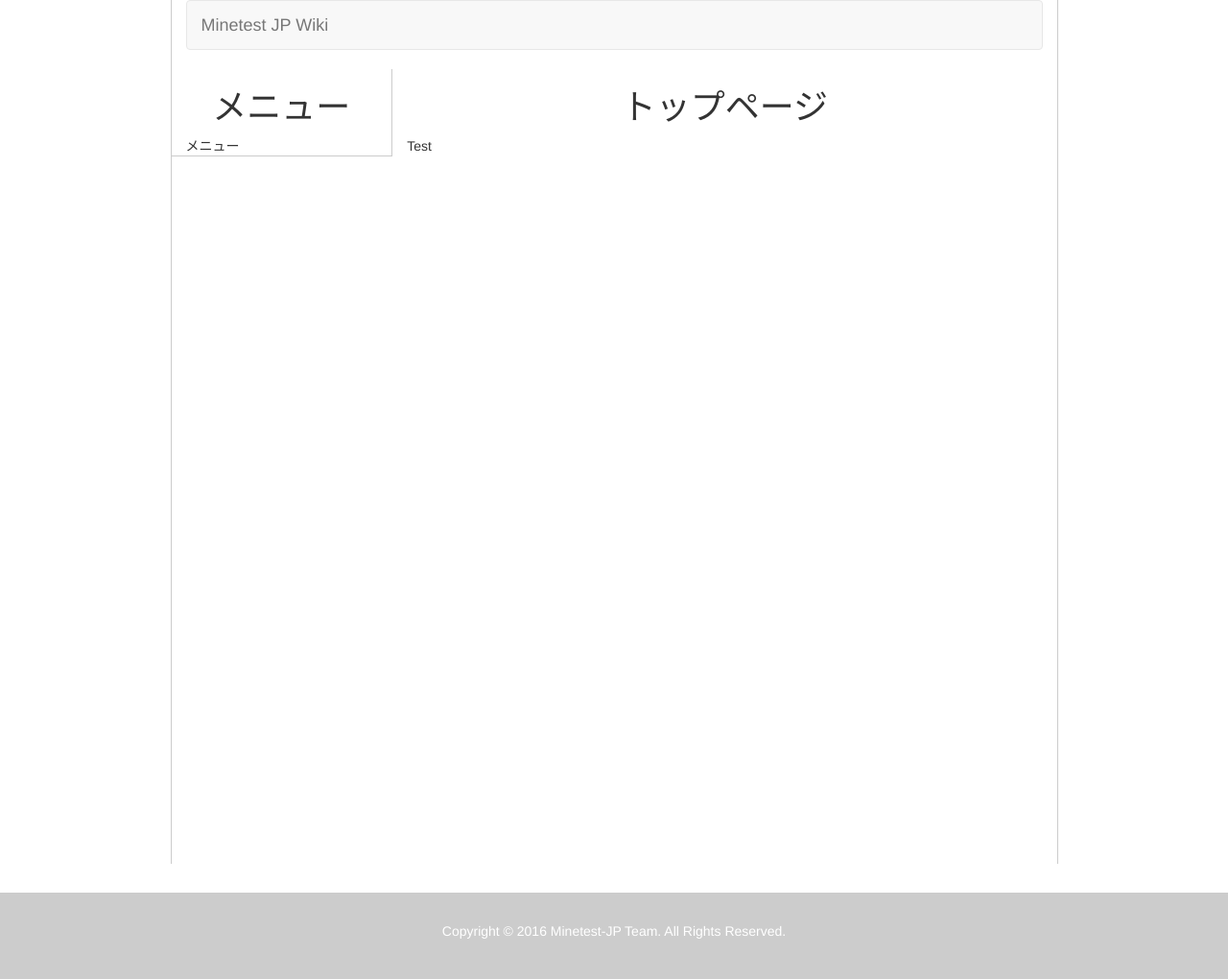
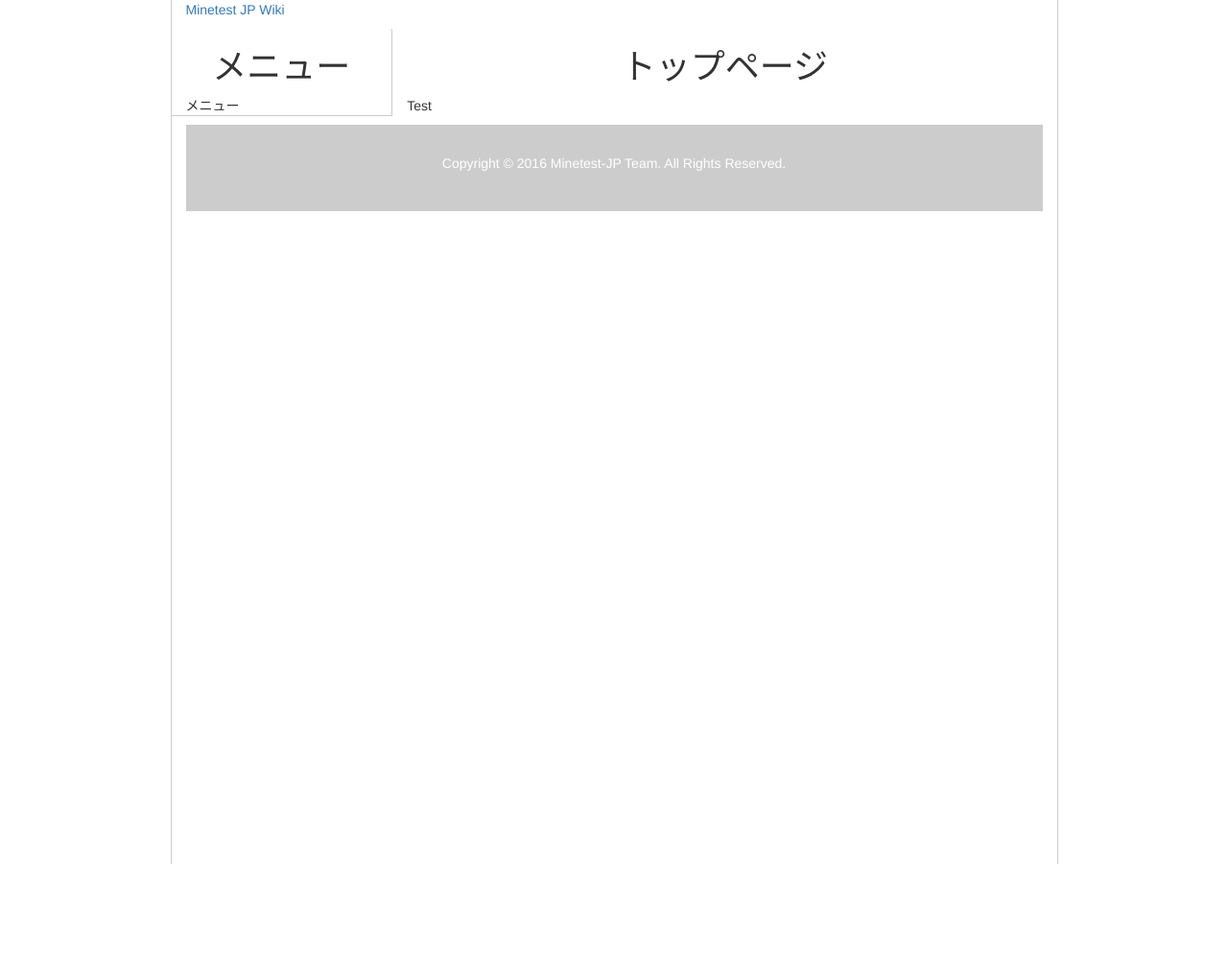
Before and after one commit to minetest-jp/wiki, a Jekyll site: the page built from index.md, in a window 1280 px wide. Shown: the whole page at 96% size. Built offline with Jekyll 4.4.1, drawn with Linux system fonts in a browser that asks for light colours; after the commit the page ends 930 px from its top, so only the background shows below that.

Commit message:
Update default.html

```diff
--- a/_layouts/default.html
+++ b/_layouts/default.html
@@ -6,9 +6,7 @@
 
 <div id="main" class="container">
   <header>
-    <nav class="navbar navbar-default">
-      <a class="navbar-brand" href="{{ site.url }}">{{ site.wiki_name }}</a>
-    </nav>
+    <p><a href="{{ site.url }}">{{ site.wiki_name }}</a></p>
   </header>
 
   <div class="row">
@@ -23,8 +21,8 @@
       </article>
     </div>
   </div>
+
+  <footer id="footer">
+    <p>Copyright © 2016 Minetest-JP Team. All Rights Reserved.</p>
+  </footer>
 </div>
-
-<footer id="footer">
-  <p>Copyright © 2016 Minetest-JP Team. All Rights Reserved.</p>
-</footer>
```
